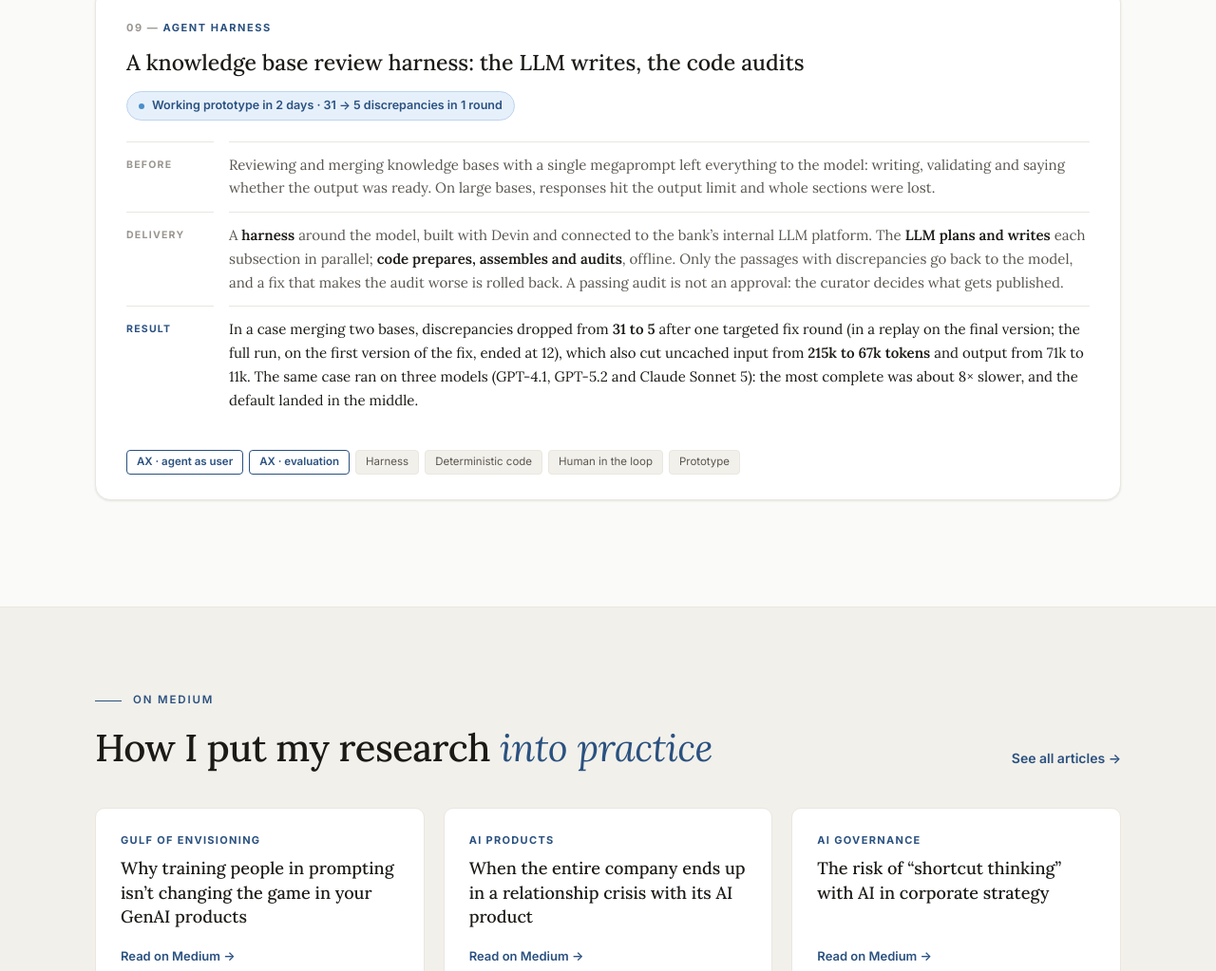
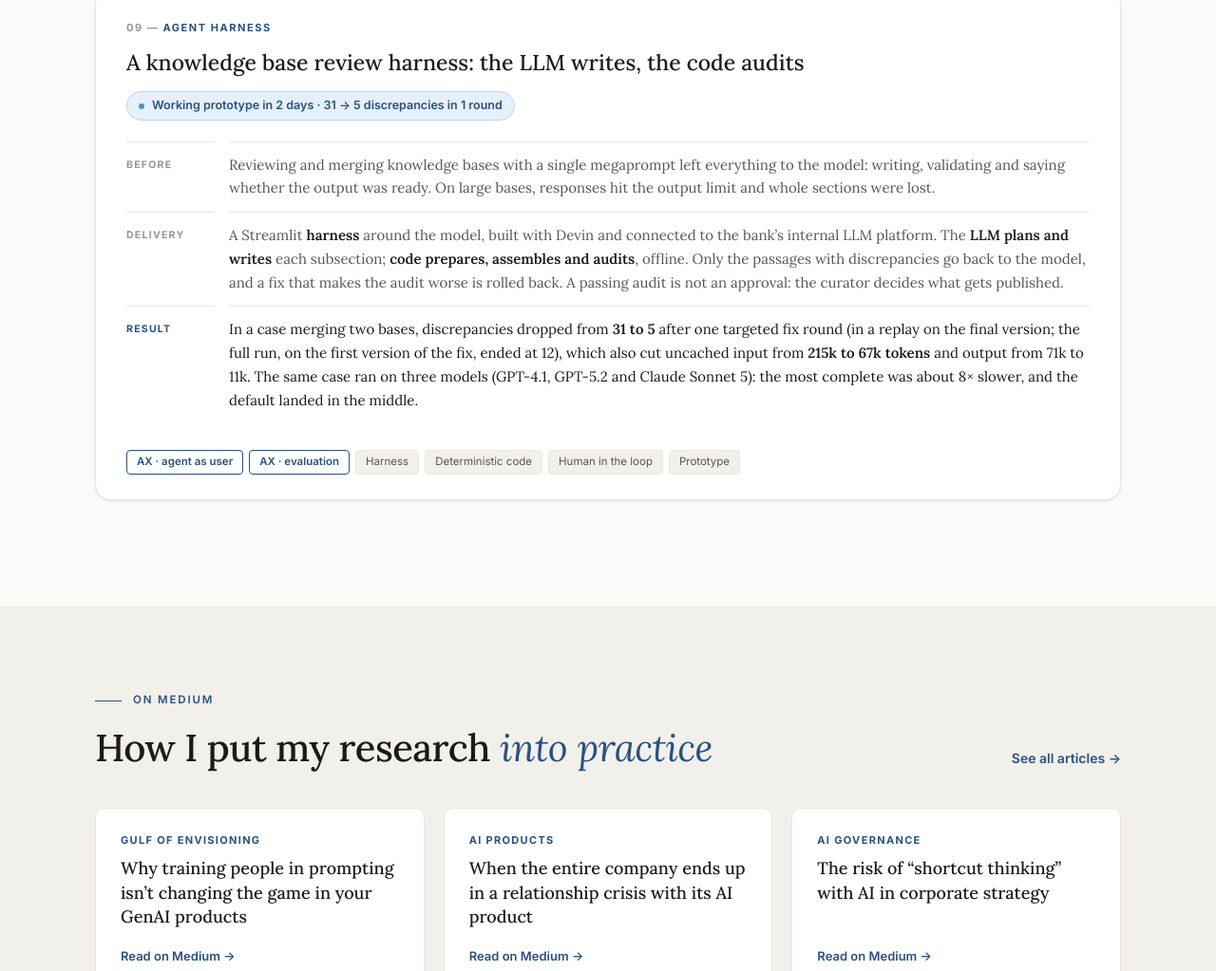
Before and after one commit to RocdeCastro/RocdeCastro.github.io, a plain HTML site: page en/index.html in a window 1280 px wide. Shown: the part 5228-6251 px from the top of the page at 95% size. Drawn offline with Linux system fonts and the light colour scheme.

Commit message:
Case 09: Streamlit no texto, sem chamadas em paralelo
Co-Authored-By: Claude Opus 5.5 <noreply@anthropic.com>
Claude-Session: https://claude.ai/code/session_01Jw7SSnrLxD1EKpL8rmntst

```diff
--- a/en/index.html
+++ b/en/index.html
@@ -616,7 +616,7 @@
             <dt>Before</dt>
             <dd>Reviewing and merging knowledge bases with a single megaprompt left everything to the model: writing, validating and saying whether the output was ready. On large bases, responses hit the output limit and whole sections were lost.</dd>
             <dt>Delivery</dt>
-            <dd>A <strong>harness</strong> around the model, built with Devin and connected to the bank&rsquo;s internal LLM platform. The <strong>LLM plans and writes</strong> each subsection in parallel; <strong>code prepares, assembles and audits</strong>, offline. Only the passages with discrepancies go back to the model, and a fix that makes the audit worse is rolled back. A passing audit is not an approval: the curator decides what gets published.</dd>
+            <dd>A Streamlit <strong>harness</strong> around the model, built with Devin and connected to the bank&rsquo;s internal LLM platform. The <strong>LLM plans and writes</strong> each subsection; <strong>code prepares, assembles and audits</strong>, offline. Only the passages with discrepancies go back to the model, and a fix that makes the audit worse is rolled back. A passing audit is not an approval: the curator decides what gets published.</dd>
             <dt class="result">Result</dt>
             <dd class="result">In a case merging two bases, discrepancies dropped from <strong>31 to 5</strong> after one targeted fix round (in a replay on the final version; the full run, on the first version of the fix, ended at 12), which also cut uncached input from <strong>215k to 67k tokens</strong> and output from 71k to 11k. The same case ran on three models (GPT-4.1, GPT-5.2 and Claude Sonnet 5): the most complete was about 8× slower, and the default landed in the middle.</dd>
           </dl>
```
Also changed, not shown: index.html (+1 -1 lines).
